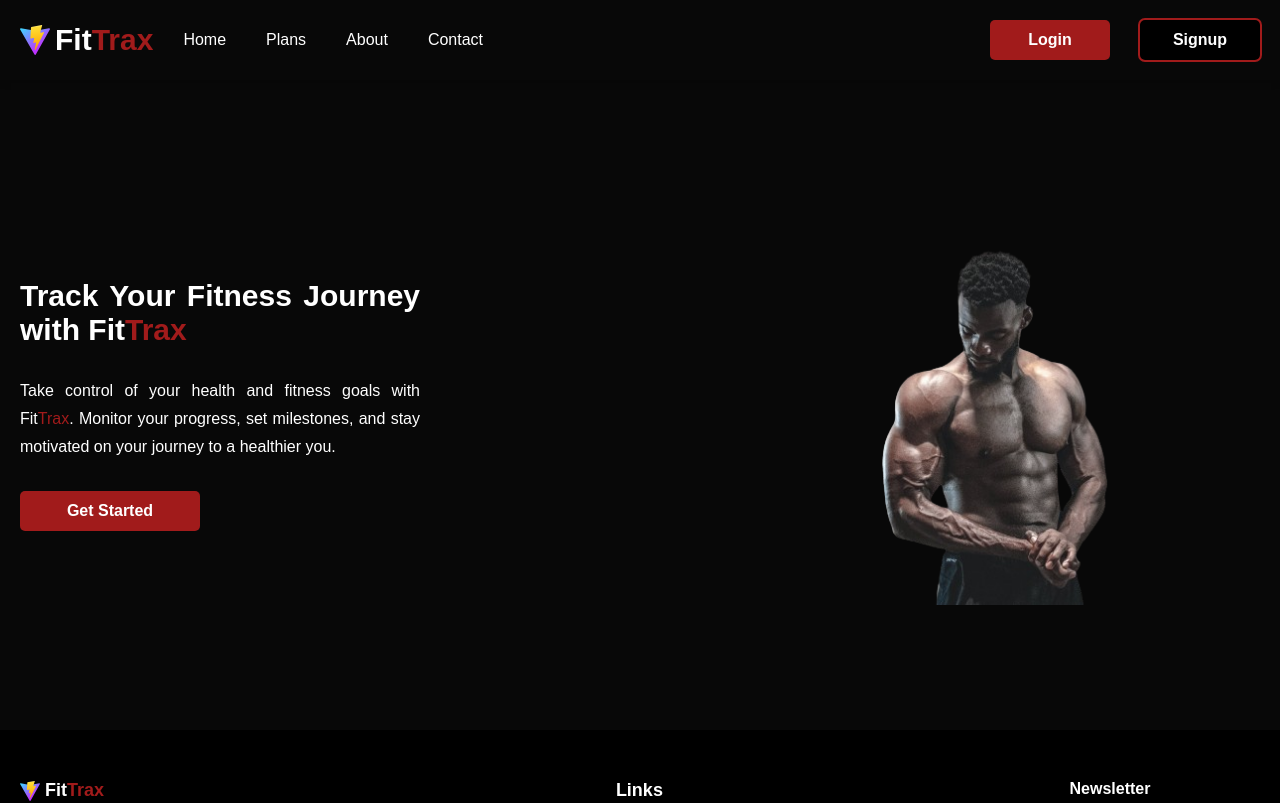
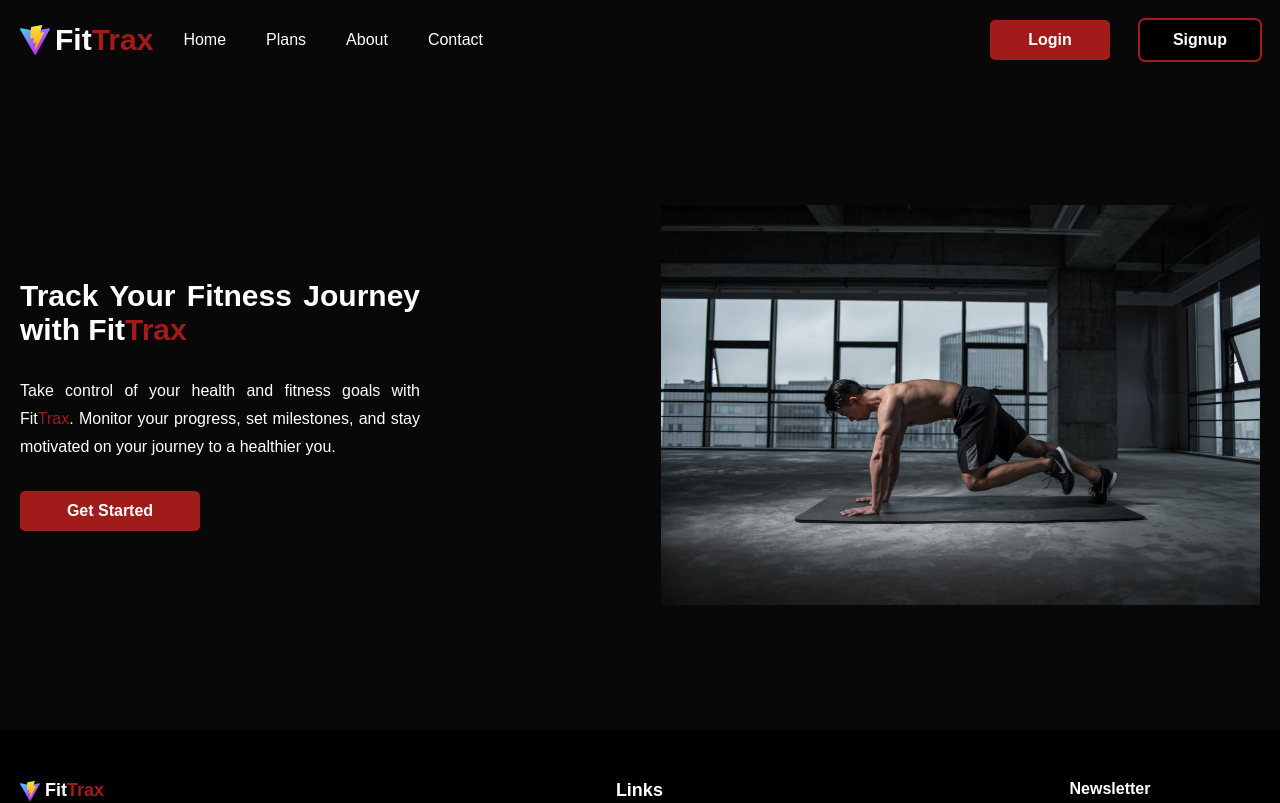
Before and after one commit to SyedAli017/fitness-tracker, a React (Vite) app: page / in a window 1280 px wide. Shown: the top 803 px of the page. Built offline with nearby package versions, Linux system fonts and the light colour scheme.

Commit message:
hero image change

```diff
--- a/src/components/Hero/Hero.jsx
+++ b/src/components/Hero/Hero.jsx
@@ -1,4 +1,4 @@
-import heroImg from "@assets/Hero/hero.png";
+import heroImg from "@assets/Hero/hero.jpg";
 import styles from "@components/Hero/Hero.module.scss";
 import { Link } from "react-router-dom";
 
--- a/src/components/Hero/Hero.module.scss
+++ b/src/components/Hero/Hero.module.scss
@@ -65,7 +65,6 @@
     .heroRight {
       .heroImg {
         height: 400px;
-        filter: grayscale(10%);
       }
     }
   }
```
Also changed, not shown: src/assets/Hero/hero.jpg (added), src/assets/Hero/hero.png (deleted).
